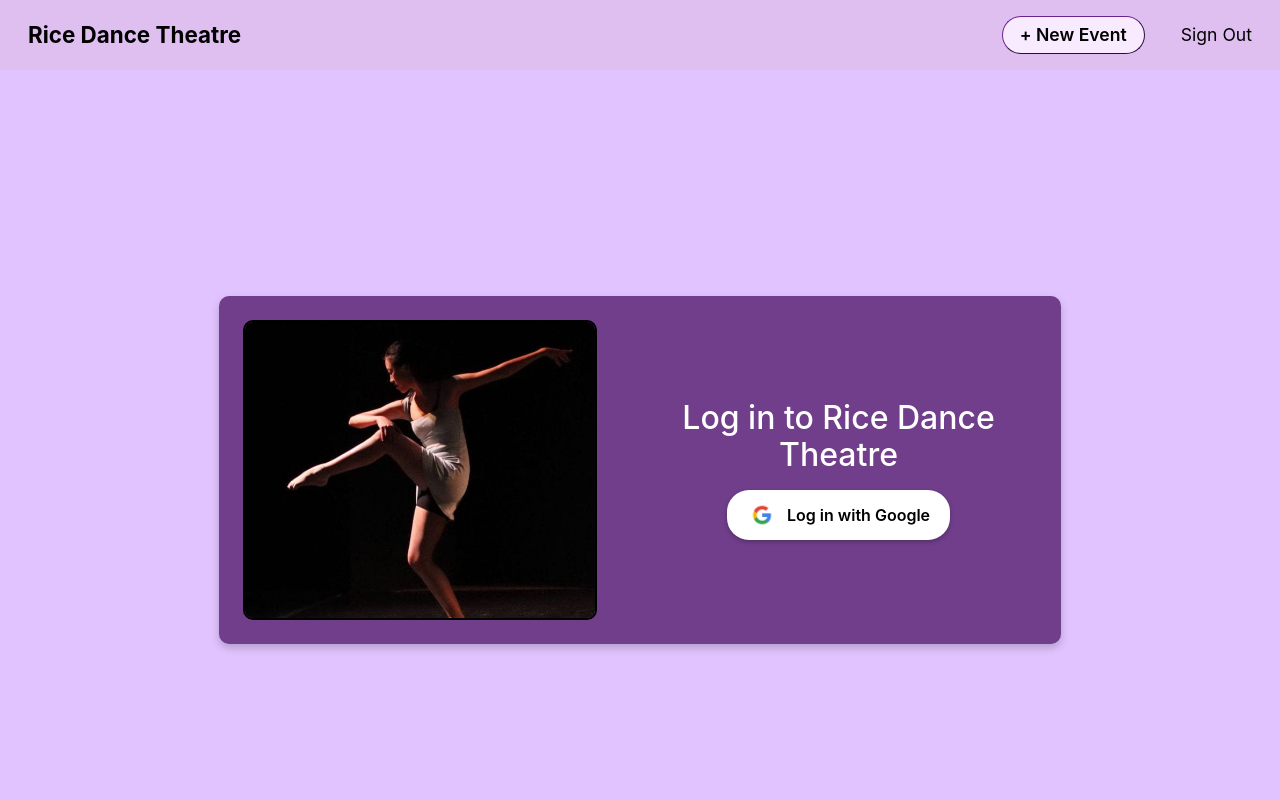
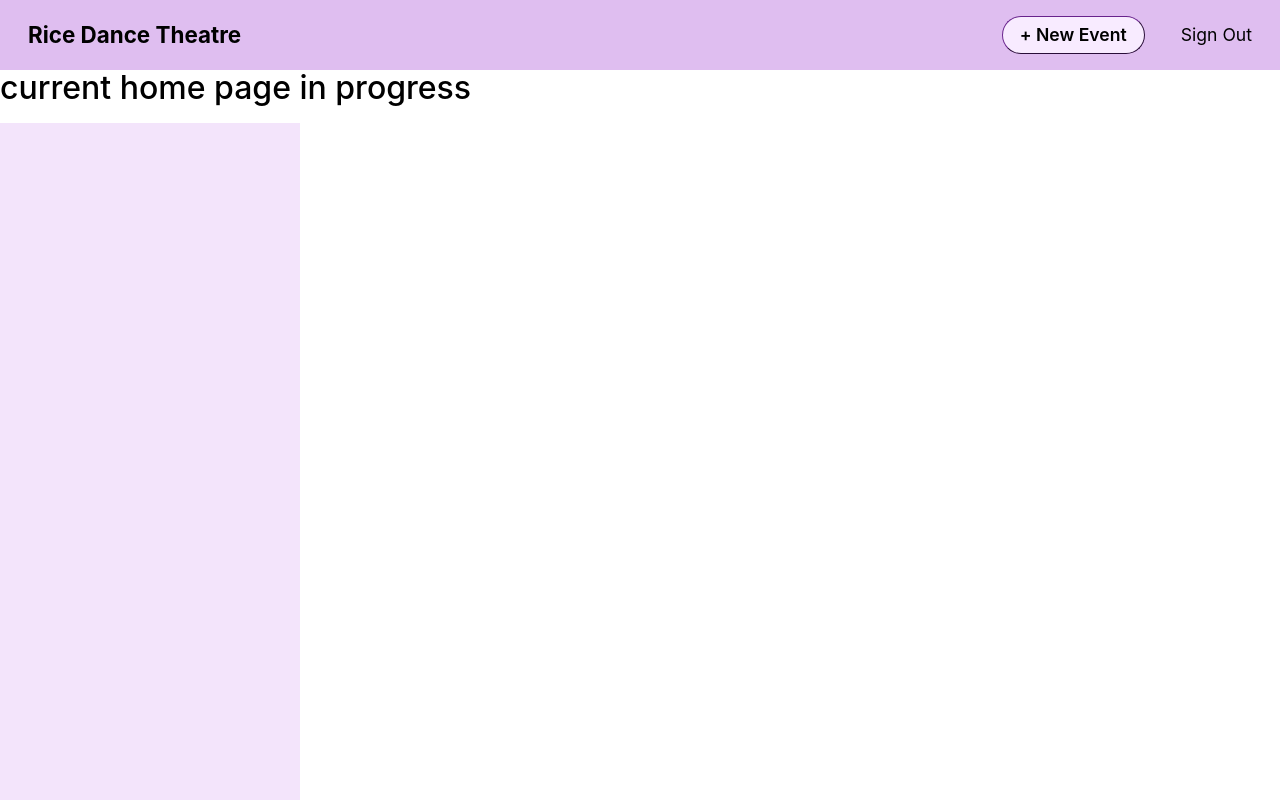
Before and after one commit to rice-apps/rdt-admin, a React (Create React App) app in the folder client/: page / in a window 1280 px wide. Shown: the top 800 px of the page. Built offline with nearby package versions, Linux system fonts and the light colour scheme.

Commit message:
homepage modifications

```diff
--- a/client/src/App.js
+++ b/client/src/App.js
@@ -13,9 +13,9 @@ function App() {
   return (
 
     <Layout>
-      <LoginForm/>
+      {/* <LoginForm/>
+      <RegisterEvent/> */}
 
-      <RegisterEvent/>
       <Homepage/>
 
 
--- /dev/null
+++ b/client/src/HomePage/Components/Homepage.css
@@ -0,0 +1,8 @@
+.filter-rectangle {
+    background-color: #F3E4FB;
+    position: fixed;
+    top: 100;
+    left: 0;
+    height: 100%;
+    width: 300px;
+}
--- a/client/src/HomePage/Components/Homepage.js
+++ b/client/src/HomePage/Components/Homepage.js
@@ -1,11 +1,23 @@
 import Eventcard from '../Components/Eventcard';
-
+import "./Homepage.css";
 
 const Homepage = () => {
     return (
-        <Eventcard>
 
-        </Eventcard>
+        <div>
+            <h1>current home page in progress</h1>
+
+            <div className="filter-rectangle">
+            </div>
+
+            <Eventcard>
+            </Eventcard>
+
+
+        </div>
+
+
+
     );
 }
 
--- a/client/src/components/login/Layout.js
+++ b/client/src/components/login/Layout.js
@@ -5,7 +5,7 @@ import Navbar from './Navbar';
 const Layout = ({ children }) => {
   return (
     <div>
-      <Navbar />
+        <Navbar></Navbar>
       {children}
     </div>
   );
```
